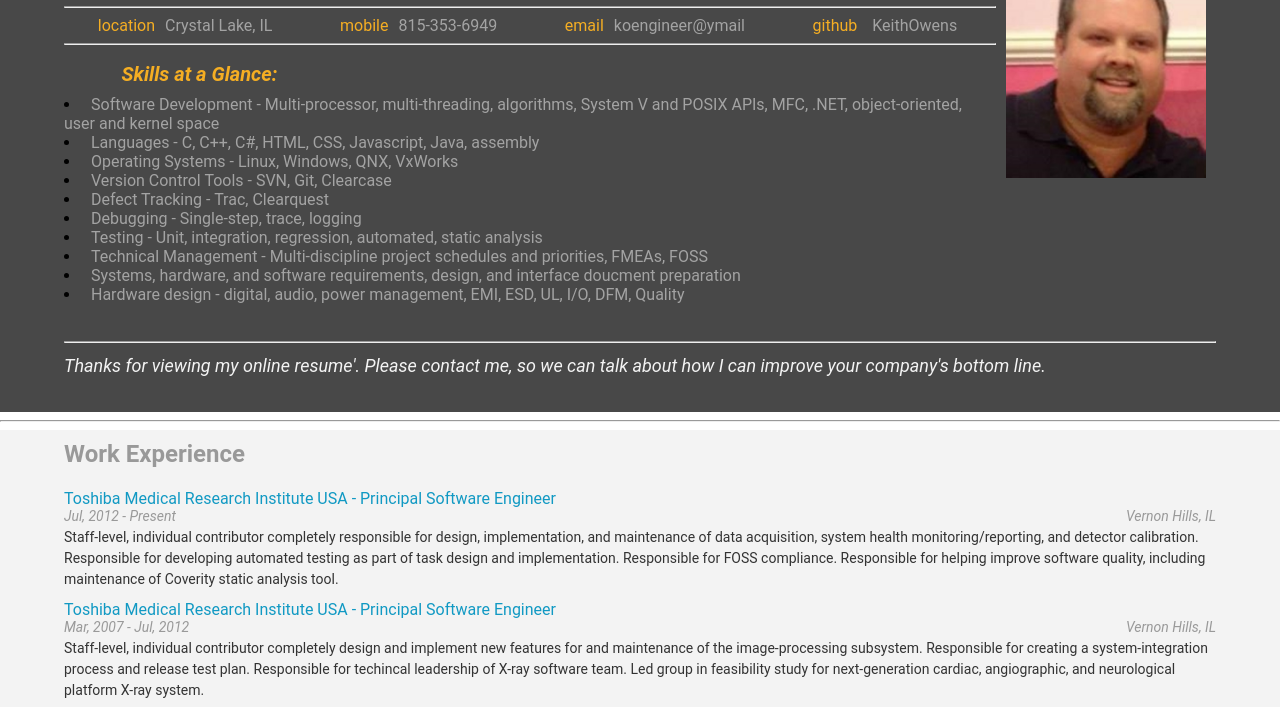
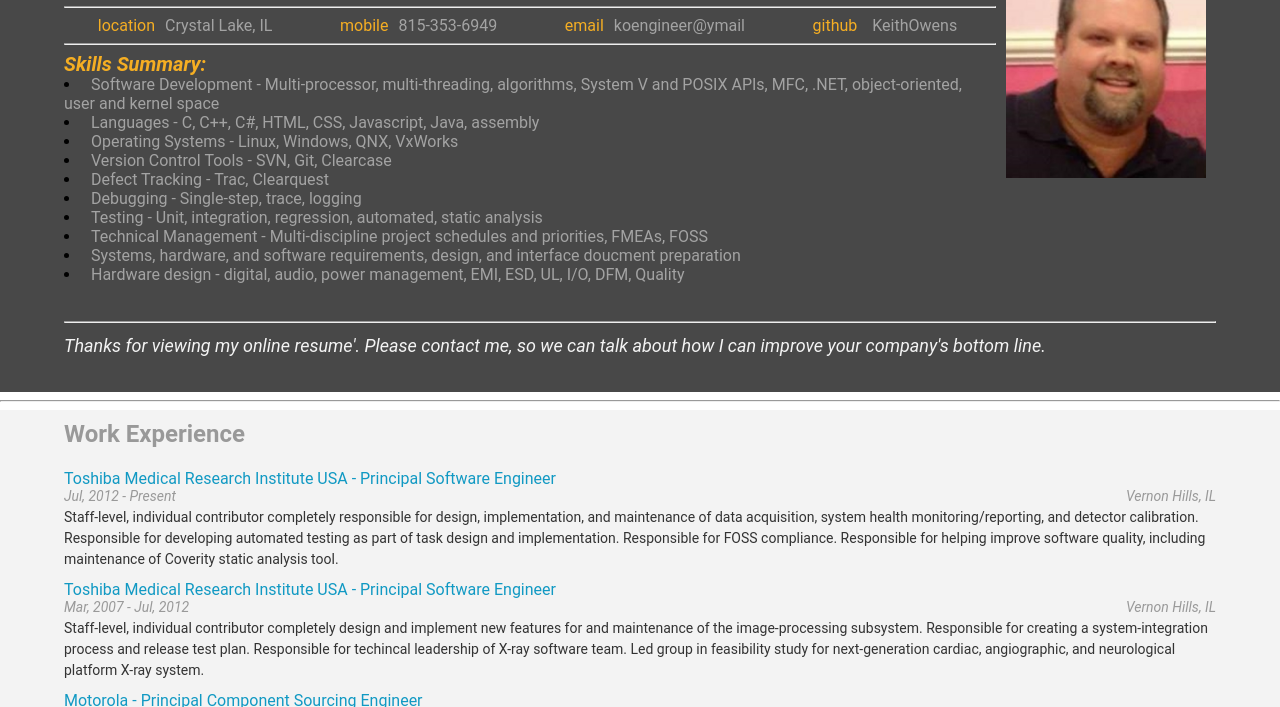
Before and after one commit to KeithOwens/keithowens.github.io, a plain HTML site: page index.html in a window 1280 px wide. Shown: the part 82-789 px from the top of the page. Drawn offline with Linux system fonts and the light colour scheme; some packages are replaced by stand-ins of ours.

Commit message:
Skills header changes

```diff
--- a/css/style.css
+++ b/css/style.css
@@ -302,9 +302,15 @@ span {
 }
 
 @media only screen and (min-width: 767px) {
-  #skills-h3,
   .biopic {
     display: block;
+  }
+}
+
+@media only screen and (min-width: 480px) {
+  #skills-h3 {
+    display: inline;
+	padding: 0;
   }
 }
 
--- a/js/helper.js
+++ b/js/helper.js
@@ -28,7 +28,7 @@ var HTMLbioPic = '<img src="%data%" class="biopic">';
 var HTMLwelcomeMsg = '<span class="welcome-message">%data%</span>';
 var HTMLpwelcomeMsg = '<p class="welcome-message">%data%</p>';
 
-var HTMLskillsStart = '<hr><h3 id="skills-h3">Skills at a Glance:</h3><ul id="skills" class="flex-box"></ul>';
+var HTMLskillsStart = '<hr><h3 id="skills-h3">Skills Summary:</h3><ul id="skills" class="flex-box"></ul>';
 var HTMLskills = '<li class="flex-item"><span class="gray-text">%data%</span></li>';
 
 var HTMLworkStart = '<div class="work-entry"></div>';
```
